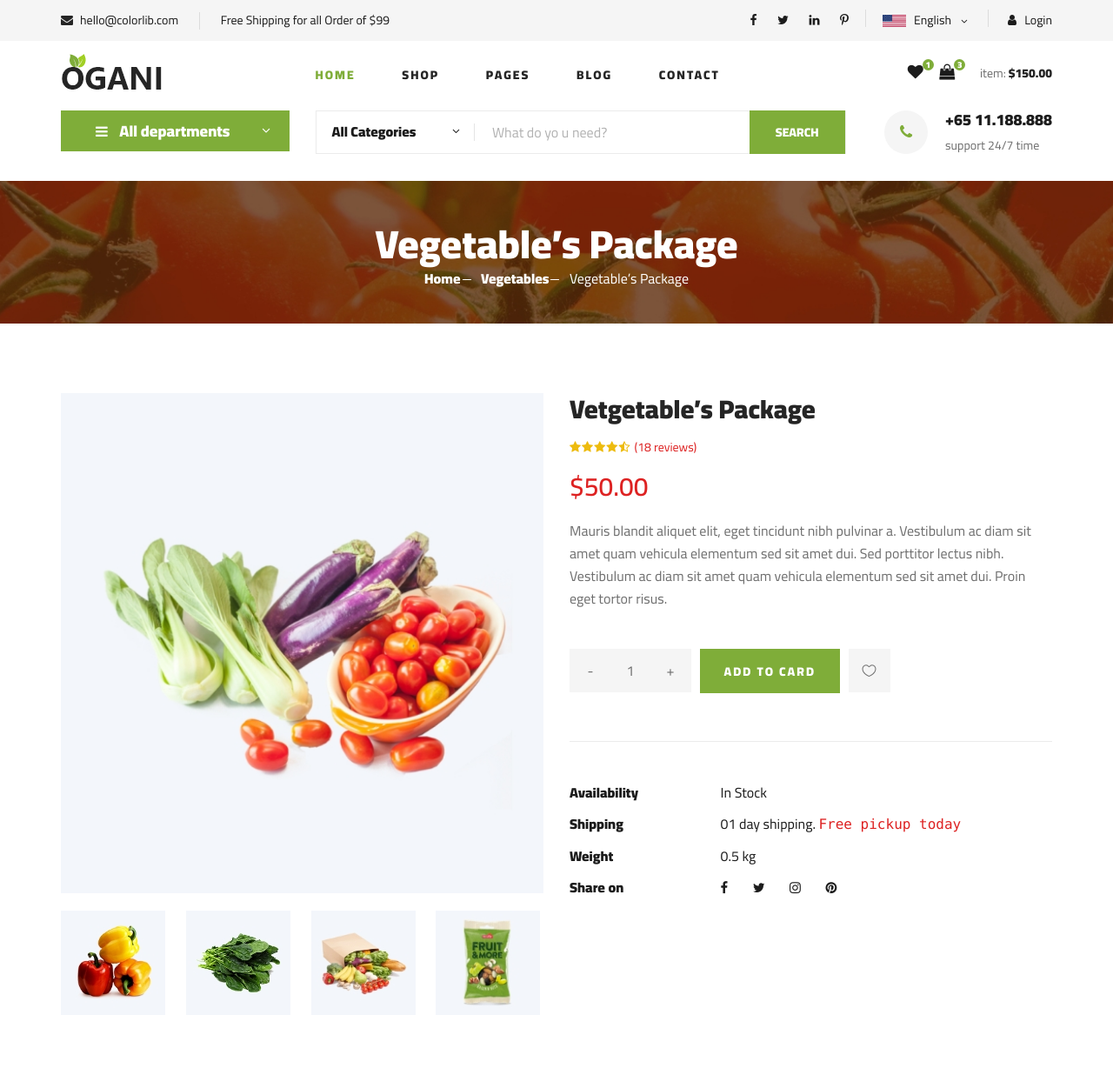
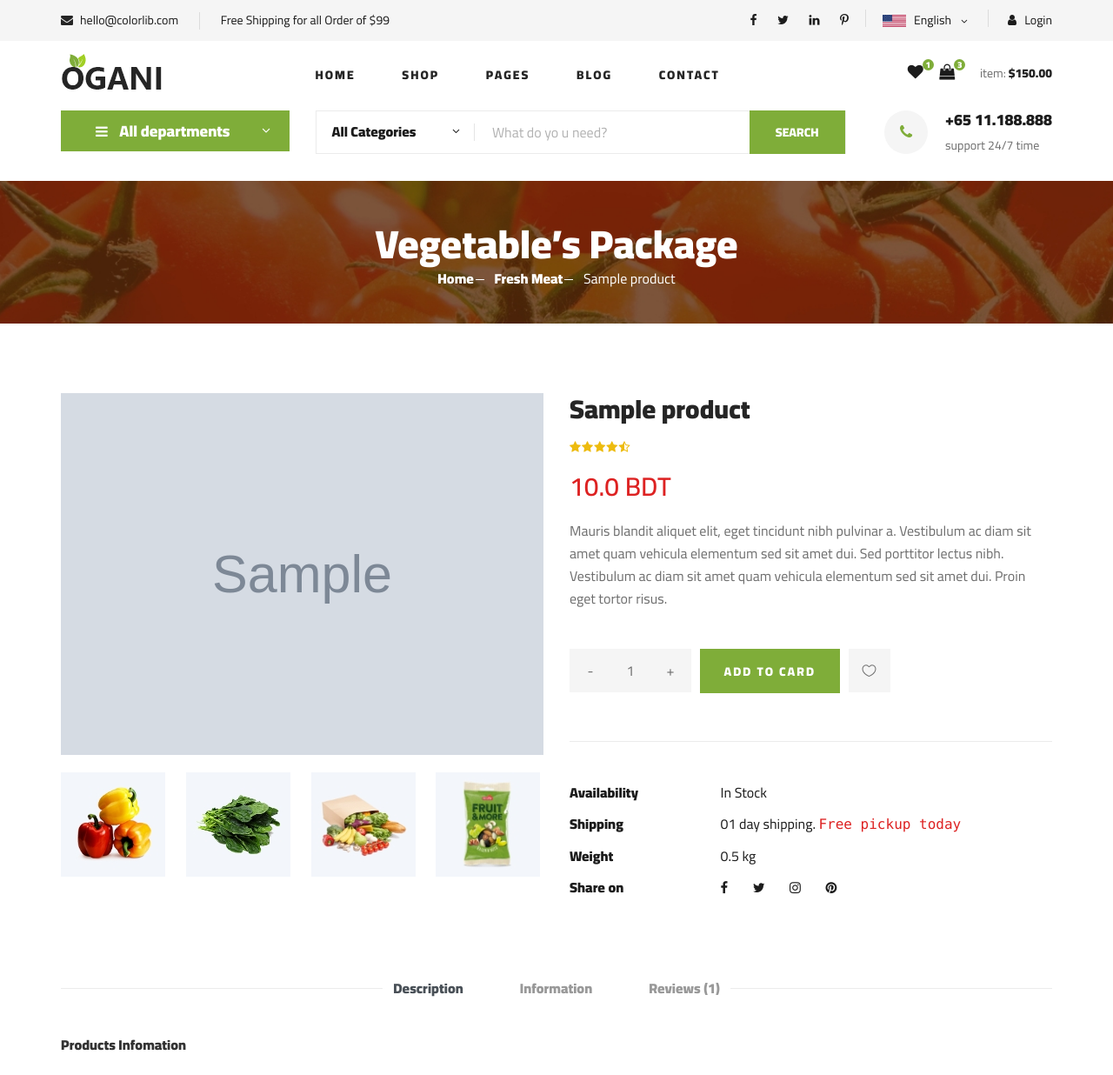
Before and after one commit to unseen084/ogani-ecommerce-project, a Django app: template shop/templates/shop/shop-details.html in a window 1280 px wide. Shown: the top 1236 px of the page at 87% size. Run offline with Django 4.2, Linux system fonts and the light colour scheme; the template is opened without the code that fills it: values that come from a table or form of the project are taken from there, others are empty; tables that the repository leaves empty hold one stand-in row (values such as "Sample post"); grey boxes marked "Sample" are stand-in pictures; some libraries are stand-ins or nearby versions.

Commit message:
product details view added with navigation

```diff
--- a/app/templates/app/base.html
+++ b/app/templates/app/base.html
@@ -61,7 +61,7 @@
         </div>
         <nav class="humberger__menu__nav mobile-menu">
             <ul>
-                <li class="active"><a href="{% url 'app:home' %}">Home</a></li>
+                <li><a href="{% url 'app:home' %}">Home</a></li>
                 <li><a href="{% url 'app:shop' %}">Shop</a></li>
                 <li><a href="#">Pages</a>
                     <ul class="header__menu__dropdown">
@@ -139,7 +139,7 @@
                 <div class="col-lg-6">
                     <nav class="header__menu">
                         <ul>
-                            <li class="active"><a href="{% url 'app:home' %}">Home</a></li>
+                            <li><a href="{% url 'app:home' %}">Home</a></li>
                             <li><a href="{% url 'app:shop' %}">Shop</a></li>
                             <li><a href="#">Pages</a>
                                 <ul class="header__menu__dropdown">
--- a/django_ogani_ecommerce/settings.py
+++ b/django_ogani_ecommerce/settings.py
@@ -40,6 +40,7 @@
     'app',
     'blog',
     'shop',
+    'mathfilters',
 ]
 
 MIDDLEWARE = [
--- a/django_ogani_ecommerce/urls.py
+++ b/django_ogani_ecommerce/urls.py
@@ -23,5 +23,6 @@
     path('admin/', admin.site.urls),
     path('', include('app.urls')),
     path('blog/', include('blog.urls')),
+    path('shop/', include('shop.urls')),
 ]
 urlpatterns += static(settings.MEDIA_URL, document_root=settings.MEDIA_ROOT)
--- a/shop/templates/shop/shop-details.html
+++ b/shop/templates/shop/shop-details.html
@@ -65,9 +65,9 @@
                     <div class="breadcrumb__text">
                         <h2>Vegetable’s Package</h2>
                         <div class="breadcrumb__option">
-                            <a href="./index.html">Home</a>
-                            <a href="./index.html">Vegetables</a>
-                            <span>Vegetable’s Package</span>
+                            <a href="{% url 'app:home' %}">Home</a>
+                            <a>{{ product.get_category_display }}</a>
+                            <span>{{ product.title }}</span>
                         </div>
                     </div>
                 </div>
@@ -84,7 +84,7 @@
                     <div class="product__details__pic">
                         <div class="product__details__pic__item">
                             <img class="product__details__pic__item--large"
-                                src="{% static 'app/img/product/details/product-details-1.jpg' %}" alt="">
+                                src="{{ product.image.url }}" alt="">
                         </div>
                         <div class="product__details__pic__slider owl-carousel">
                             <img data-imgbigurl="{% static 'app/img/product/details/product-details-2.jpg' %}"
@@ -100,16 +100,15 @@
                 </div>
                 <div class="col-lg-6 col-md-6">
                     <div class="product__details__text">
-                        <h3>Vetgetable’s Package</h3>
+                        <h3>{{ product.title }}</h3>
                         <div class="product__details__rating">
                             <i class="fa fa-star"></i>
                             <i class="fa fa-star"></i>
                             <i class="fa fa-star"></i>
                             <i class="fa fa-star"></i>
                             <i class="fa fa-star-half-o"></i>
-                            <span>(18 reviews)</span>
                         </div>
-                        <div class="product__details__price">$50.00</div>
+                        <div class="product__details__price">{{ product.price }} BDT</div>
                         <p>Mauris blandit aliquet elit, eget tincidunt nibh pulvinar a. Vestibulum ac diam sit amet quam
                             vehicula elementum sed sit amet dui. Sed porttitor lectus nibh. Vestibulum ac diam sit amet
                             quam vehicula elementum sed sit amet dui. Proin eget tortor risus.</p>
--- a/shop/urls.py
+++ b/shop/urls.py
@@ -2,3 +2,7 @@
 from . import views
 
 app_name = "shop"
+
+urlpatterns = [
+    path('productinfo/<int:product_id>/', views.productinfo, name='productinfo'),
+]
--- a/shop/views.py
+++ b/shop/views.py
@@ -1,3 +1,9 @@
 from django.shortcuts import render, get_object_or_404
 
 # Create your views here.
+from shop.models import Product
+
+
+def productinfo(request, product_id):
+    product = get_object_or_404(Product, pk=product_id)
+    return render(request, 'shop/shop-details.html', {'product': product})
```
Also changed, not shown: shop/templates/shop/shop-grid.html (+4 -3 lines).
